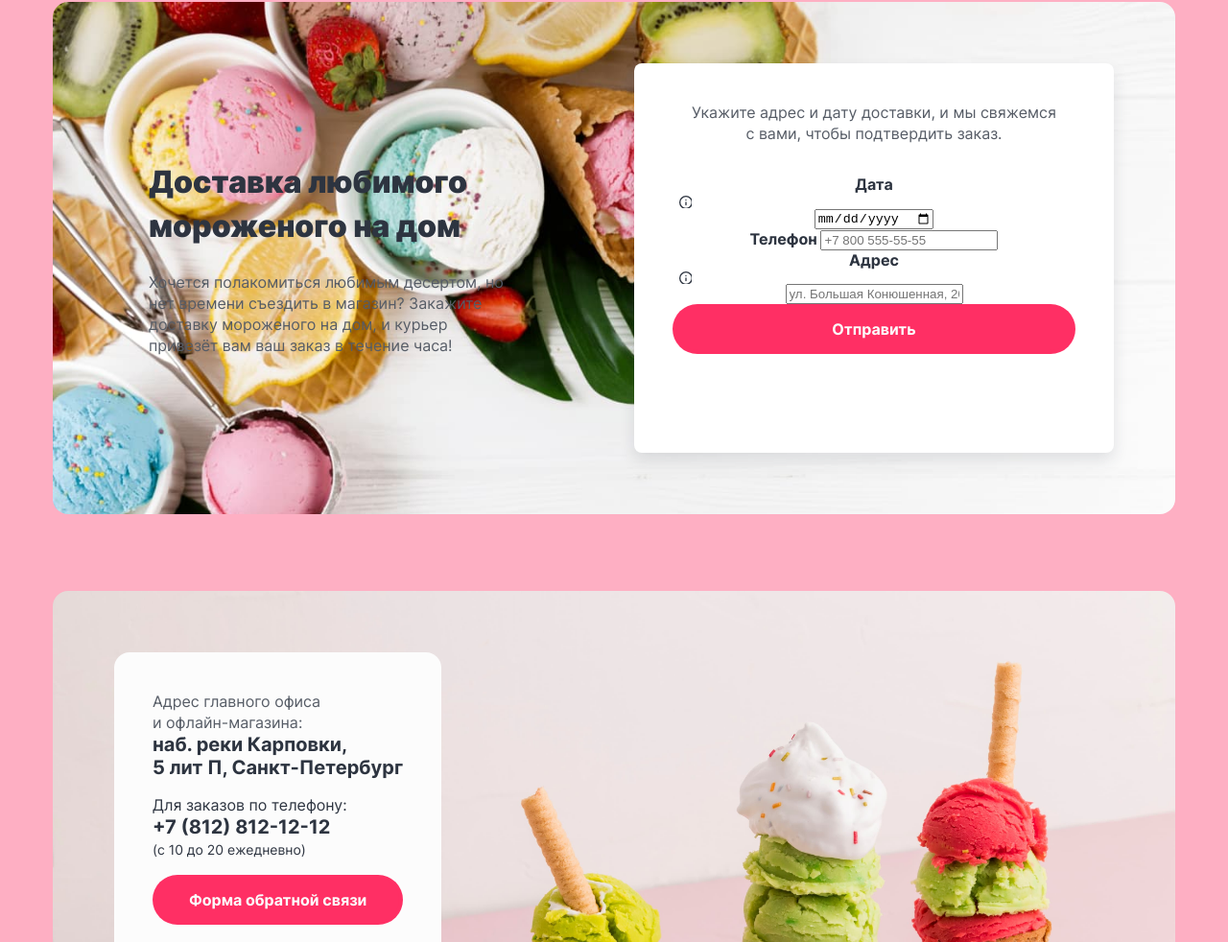
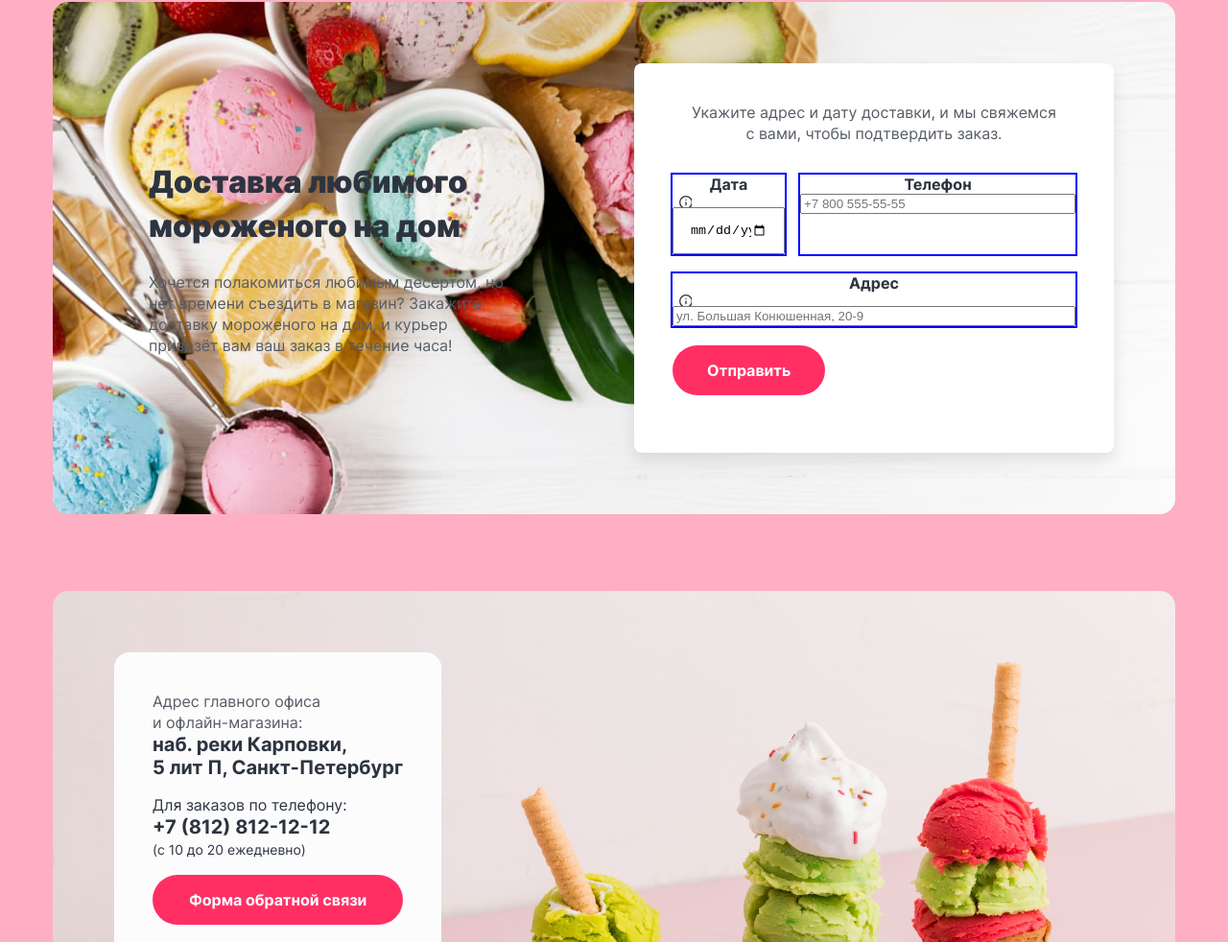
Before and after one commit to htmlacademy-htmlcss/2096643-gllacy-1, a website: page index.html in a window 1280 px wide. Shown: the part 2725-3707 px from the top of the page at 96% size. Drawn offline with Linux system fonts and the light colour scheme.

Commit message:
Добавлена микросетка для формы заказа

```diff
--- a/index.html
+++ b/index.html
@@ -351,27 +351,27 @@
             <label class="order__date">Дата
               <span class="tooltip">
                 <button class="tooltip__button" type="button">
-                  <svg xmlns="http://www.w3.org/2000/svg" width="14" height="14" fill="none">
+                  <svg class="tooltip__icon tooltip__icon_data" xmlns="http://www.w3.org/2000/svg" width="14" height="14" fill="none">
                     <path fill="#2D3440" fill-rule="evenodd"
                       d="M8 2.333a5.667 5.667 0 1 0 0 11.334A5.667 5.667 0 0 0 8 2.333ZM1 8a7 7 0 1 1 14 0A7 7 0 0 1 1 8Zm7-.667c.368 0 .667.299.667.667v2.533a.667.667 0 1 1-1.334 0V8c0-.368.299-.667.667-.667ZM8 4.8a.667.667 0 1 0 0 1.333h.007a.667.667 0 0 0 0-1.333H8Z"
-                      clip-rule="evenodd" />
+                      clip-rule="evenodd"/>
                   </svg>
                 </button>
               </span>
-              <input type="date" name="date">
+              <input class="order__date_input" type="date" name="date">
             </label>
-            <label class="order__tel">Телефон <input type="tel" name="tel" placeholder="+7 800 555-55-55"></label>
+            <label class="order__tel">Телефон <input class="order__tel_input" type="tel" name="tel" placeholder="+7 800 555-55-55"></label>
             <label class="order__address">Адрес
               <span class="tooltip">
                 <button class="tooltip__button" type="button">
-                  <svg class="tooltip__icon" xmlns="http://www.w3.org/2000/svg" width="14" height="14" fill="none">
+                  <svg class="tooltip__icon tooltip__icon_address" xmlns="http://www.w3.org/2000/svg" width="14" height="14" fill="none">
                     <path fill="#2D3440" fill-rule="evenodd"
                       d="M8 2.333a5.667 5.667 0 1 0 0 11.334A5.667 5.667 0 0 0 8 2.333ZM1 8a7 7 0 1 1 14 0A7 7 0 0 1 1 8Zm7-.667c.368 0 .667.299.667.667v2.533a.667.667 0 1 1-1.334 0V8c0-.368.299-.667.667-.667ZM8 4.8a.667.667 0 1 0 0 1.333h.007a.667.667 0 0 0 0-1.333H8Z"
-                      clip-rule="evenodd" />
+                      clip-rule="evenodd"/>
                   </svg>
                 </button>
               </span>
-              <input type="text" name="address" placeholder="ул. Большая Конюшенная, 20-9"></label>
+              <input class="order__address_input" type="text" name="address" placeholder="ул. Большая Конюшенная, 20-9"></label>
             <input class="button order__button" type="submit" value="Отправить">
           </form>
         </div>
--- a/slyles/styles.css
+++ b/slyles/styles.css
@@ -123,7 +123,6 @@ a {
   margin: 0;
   color: #565C66;
 }
-
 
 /*Header*/
 .page-header {
@@ -743,13 +742,36 @@ margin-right: 0;
 
 .order {
   display: flex;
-  flex-direction: column;
+  flex-wrap: wrap;
+  row-gap: 20px;
+  column-gap: 16px;
   margin: 32px 40px 40px 40px;
 }
 
 .order label {
+  display: flex;
+  flex-direction: column;
   font-weight: 700;
   line-height: 20px;
+  outline: 2px solid blue;
+}
+
+.order__date_input {
+  width: 117px;
+  padding: 14px 16px;
+  box-sizing: border-box;
+}
+
+.order__tel_input {
+  width: 287px;
+  padding: 14px auto 16px 16px;
+  box-sizing: border-box;
+}
+
+.order__address_input {
+  width: 420px;
+  padding: 14px auto 16px 16px;
+  box-sizing: border-box;
 }
 
 .tooltip__button {
@@ -758,6 +780,13 @@ margin-right: 0;
   height: 14px;
   background-color: transparent;
   border: none;
+}
+
+.order__date {
+
+}
+.tooltip__icon_data {
+
 }
 
 
```
